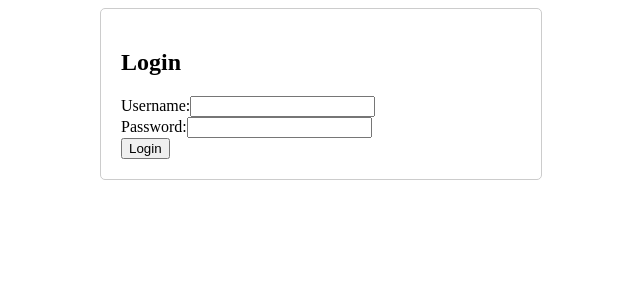
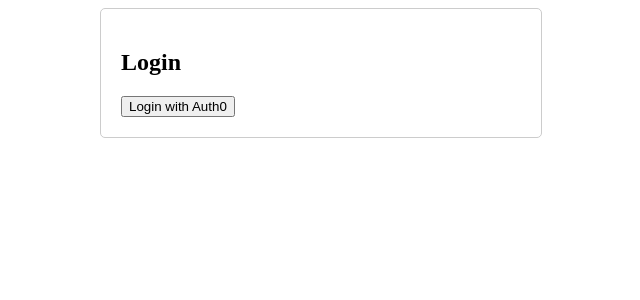
Before and after one commit to ashwinnair2011/enterprise, a Vue app in the folder enterprise-vue/: page / in a window 1280 px wide. Shown: the top 300 px of the page, without its empty margins (319-959 px from the left). Built offline with nearby package versions, Linux system fonts and the light colour scheme.

Commit message:
Redirect to Auth0 for sign in working
npm installed @auth0/auth0-spa-js

```diff
--- a/enterprise-vue/package.json
+++ b/enterprise-vue/package.json
@@ -8,6 +8,7 @@
     "lint": "vue-cli-service lint"
   },
   "dependencies": {
+    "@auth0/auth0-spa-js": "^2.1.3",
     "core-js": "^3.8.3",
     "vue": "^3.2.13",
     "vue-router": "^4.5.0"
--- /dev/null
+++ b/enterprise-vue/src/auth.js
@@ -0,0 +1,41 @@
+import { createAuth0Client } from '@auth0/auth0-spa-js';
+
+let auth0Client = null;
+
+const initAuth0 = async () => {
+  try {
+    auth0Client = await createAuth0Client({
+      domain: 'dev-fk4m6z4l1na0d6ja.us.auth0.com',
+      clientId: 'VfuMhAzmCQuvvBNPiIfXA2qgkdcwsHOb',
+      authorizationParams: {
+        redirect_uri: window.location.origin
+      }
+    });
+
+    console.log('Auth0 Client:', auth0Client); // Verify initialization
+  } catch (error) {
+    console.error('Failed to initialize Auth0 client:', error);
+  }
+};
+
+const login = async () => {
+  await auth0Client.loginWithRedirect();
+};
+
+const logout = () => {
+  auth0Client.logout({
+    returnTo: window.location.origin
+  });
+};
+
+const isAuthenticated = async () => {
+  return await auth0Client.isAuthenticated();
+};
+
+const getUser = async () => {
+  return await auth0Client.getUser();
+};
+
+initAuth0();
+
+export { login, logout, isAuthenticated, getUser };
--- a/enterprise-vue/src/components/LoginScreen.vue
+++ b/enterprise-vue/src/components/LoginScreen.vue
@@ -1,35 +1,19 @@
 <template>
   <div class="login-container">
     <h2>Login</h2>
-    <form @submit.prevent="handleLogin">
-      <div>
-        <label for="username">Username:</label>
-        <input type="text" id="username" v-model="username" required>
-      </div>
-      <div>
-        <label for="password">Password:</label>
-        <input type="password" id="password" v-model="password" required>
-      </div>
-      <button type="submit">Login</button>
-    </form>
+    <button @click="login">Login with Auth0</button>
   </div>
 </template>
 
 <script>
+import { login } from '@/auth';
+
 export default {
   name: 'LoginScreen',
-  data() {
+  setup() {
     return {
-      username: '',
-      password: ''
+      login
     };
-  },
-  methods: {
-    handleLogin() {
-      console.log('Username:', this.username);
-      console.log('Password:', this.password);
-      this.$router.push({path:'/dashboard', query: { username: this.username } }); // Redirect to dashboard with username
-    }
   }
 };
 </script>
--- a/enterprise-vue/src/main.js
+++ b/enterprise-vue/src/main.js
@@ -1,5 +1,8 @@
 import { createApp } from 'vue';
 import App from './App.vue';
 import router from './router';
+import './auth'; // Import auth.js to trigger its initialization
 
-createApp(App).use(router).mount('#app');
+const app = createApp(App);
+app.use(router);
+app.mount('#app');
```
Also changed, not shown: 1 other file (tests, documents, lock files or other folders).
